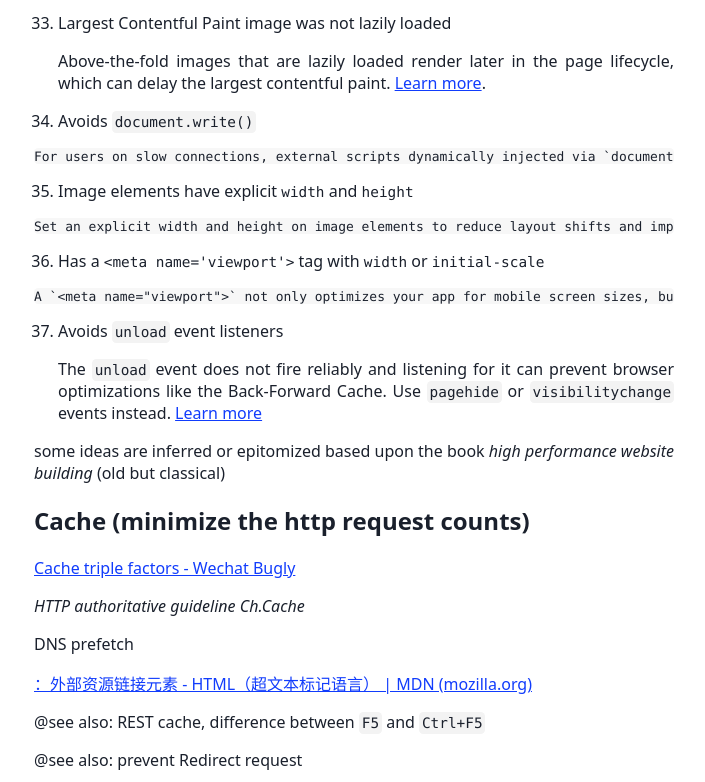
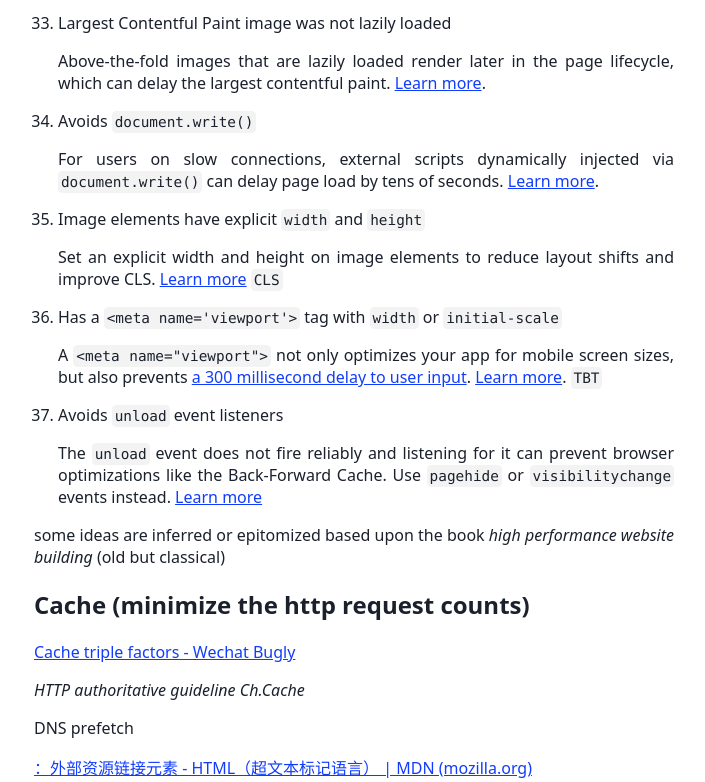
Before and after one commit to eggyShrimp/moshian90s.github.io, a plain HTML site: page 2022/11/04/browser-optimization/index.html in a window 1280 px wide. Shown: the part 3527-4309 px from the top of the page, without its empty margins (286-991 px from the left). Drawn offline with Linux system fonts and the light colour scheme.

Commit message:
Site updated: 2022-11-05 22:47:09

```diff
--- a/2022/11/04/browser-optimization/index.html
+++ b/2022/11/04/browser-optimization/index.html
@@ -98,27 +98,20 @@
 <p>Third-party code can significantly impact load performance. Limit the number of redundant third-party providers and try to load third-party code after your page has primarily finished loading. <a target="_blank" rel="noopener" href="https://developers.google.com/web/fundamentals/performance/optimizing-content-efficiency/loading-third-party-javascript/?utm_source=lighthouse&utm_medium=devtools">Learn more</a>. <code>TBT</code> </p>
 </li>
 <li><p>Lazy load third-party resources with facades </p>
-<p> Some third-party embeds can be lazy loaded. Consider replacing them with a facade until they are required. <a target="_blank" rel="noopener" href="https://web.dev/third-party-facades/?utm_source=lighthouse&utm_medium=devtools">Learn more</a>. <code>TBT</code> </p>
+<p>Some third-party embeds can be lazy loaded. Consider replacing them with a facade until they are required. <a target="_blank" rel="noopener" href="https://web.dev/third-party-facades/?utm_source=lighthouse&utm_medium=devtools">Learn more</a>. <code>TBT</code> </p>
 </li>
 <li><p>Largest Contentful Paint image was not lazily loaded </p>
 <p>Above-the-fold images that are lazily loaded render later in the page lifecycle, which can delay the largest contentful paint. <a target="_blank" rel="noopener" href="https://web.dev/lcp-lazy-loading/?utm_source=lighthouse&utm_medium=devtools">Learn more</a>. </p>
 </li>
-<li><p> Avoids <code>document.write()</code> </p>
+<li><p>Avoids <code>document.write()</code> </p>
+<p>For users on slow connections, external scripts dynamically injected via <code>document.write()</code> can delay page load by tens of seconds. <a target="_blank" rel="noopener" href="https://web.dev/no-document-write/?utm_source=lighthouse&utm_medium=devtools">Learn more</a>. </p>
 </li>
-</ol>
-<pre><code>For users on slow connections, external scripts dynamically injected via `document.write()` can delay page load by tens of seconds. [Learn more](https://web.dev/no-document-write/?utm_source=lighthouse&amp;utm_medium=devtools).
-</code></pre>
-<ol start="35">
-<li> Image elements have explicit <code>width</code> and <code>height</code> </li>
-</ol>
-<pre><code>Set an explicit width and height on image elements to reduce layout shifts and improve CLS. [Learn more](https://web.dev/optimize-cls/?utm_source=lighthouse&amp;utm_medium=devtools#images-without-dimensions) `CLS`
-</code></pre>
-<ol start="36">
-<li> Has a <code>&lt;meta name=&#39;viewport&#39;&gt;</code> tag with <code>width</code> or <code>initial-scale</code> </li>
-</ol>
-<pre><code>A `&lt;meta name=&quot;viewport&quot;&gt;` not only optimizes your app for mobile screen sizes, but also prevents [a 300 millisecond delay to user input](https://developers.google.com/web/updates/2013/12/300ms-tap-delay-gone-away?utm_source=lighthouse&amp;utm_medium=devtools). [Learn more](https://web.dev/viewport/?utm_source=lighthouse&amp;utm_medium=devtools). `TBT`
-</code></pre>
-<ol start="37">
+<li><p>Image elements have explicit <code>width</code> and <code>height</code> </p>
+<p>Set an explicit width and height on image elements to reduce layout shifts and improve CLS. <a target="_blank" rel="noopener" href="https://web.dev/optimize-cls/?utm_source=lighthouse&utm_medium=devtools#images-without-dimensions">Learn more</a> <code>CLS</code> </p>
+</li>
+<li><p>Has a <code>&lt;meta name=&#39;viewport&#39;&gt;</code> tag with <code>width</code> or <code>initial-scale</code> </p>
+<p>A  <code>&lt;meta name=&quot;viewport&quot;&gt;</code> not only optimizes your app for mobile screen sizes, but also prevents <a target="_blank" rel="noopener" href="https://developers.google.com/web/updates/2013/12/300ms-tap-delay-gone-away?utm_source=lighthouse&utm_medium=devtools">a 300 millisecond delay to user input</a>. <a target="_blank" rel="noopener" href="https://web.dev/viewport/?utm_source=lighthouse&utm_medium=devtools">Learn more</a>. <code>TBT</code> </p>
+</li>
 <li><p>Avoids <code>unload</code> event listeners</p>
 <p>The <code>unload</code> event does not fire reliably and listening for it can prevent browser optimizations like the Back-Forward Cache. Use <code>pagehide</code> or <code>visibilitychange</code> events instead. <a target="_blank" rel="noopener" href="https://web.dev/bfcache/?utm_source=lighthouse&utm_medium=devtools#never-use-the-unload-event">Learn more</a> </p>
 </li>
```
Also changed, not shown: atom.xml (+3 -3 lines).
